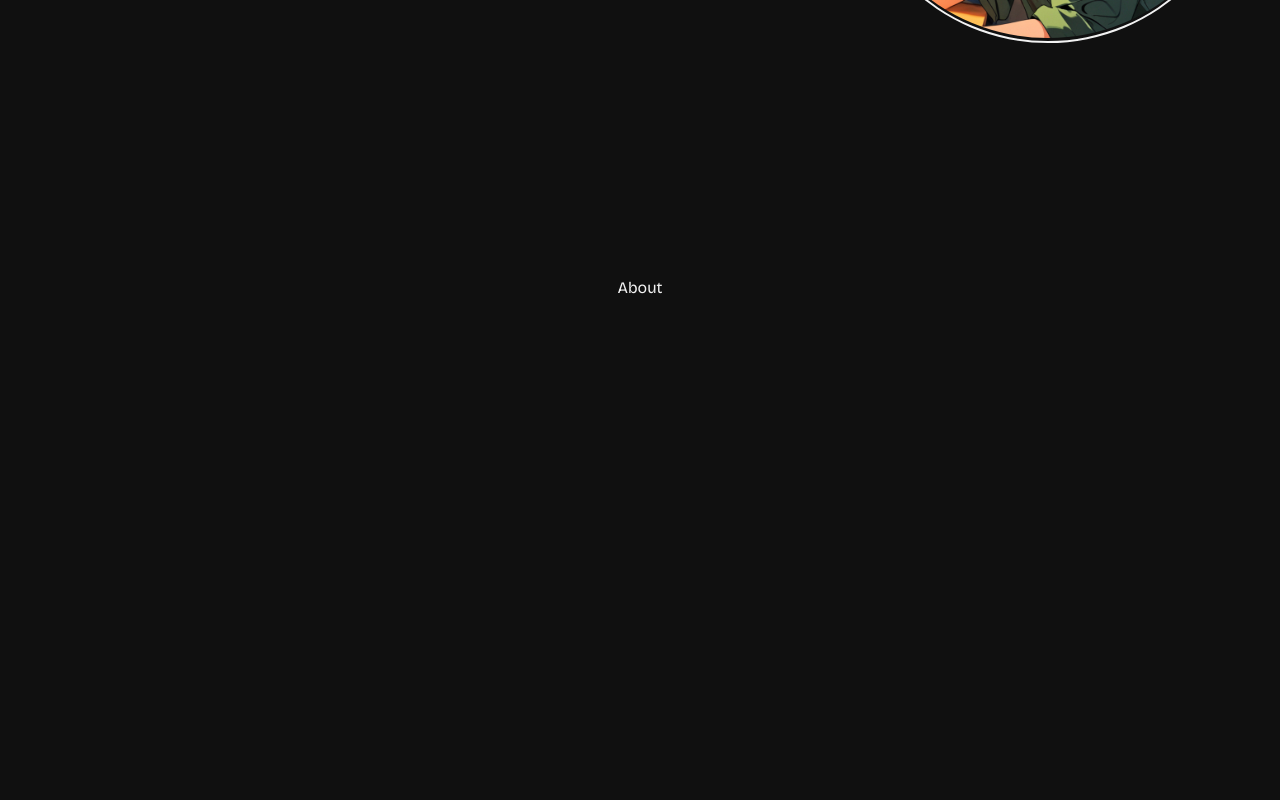
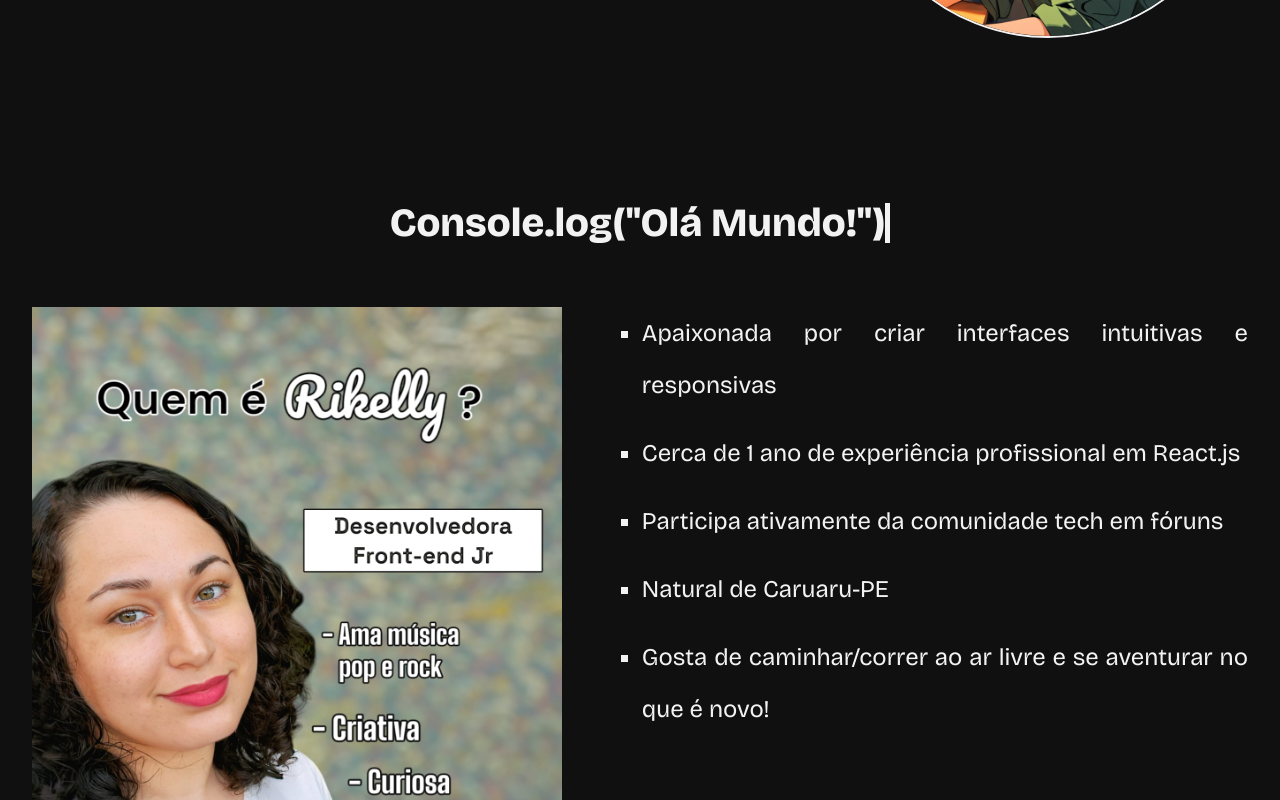
Before and after one commit to rikellyh/portfolio, a React (Vite) app: page / in a window 1280 px wide. Shown: the part 520-1320 px from the top of the page. Built offline with nearby package versions, Linux system fonts and the light colour scheme.

Commit message:
feat(About): finish about section with media queries/fix: global style

```diff
--- a/src/components/Sections/About/About.tsx
+++ b/src/components/Sections/About/About.tsx
@@ -1,3 +1,26 @@
+import ProfilePicture from "../../../assets/img/profile.jpeg";
+import "./about.css";
+
 export const About = () => {
-  return <div>About</div>;
+  return (
+    <div className="about__wrapper">
+      <div>
+        <h1>Console.log("Olá Mundo!")</h1>
+      </div>
+      <div className="about__wrapper--div">
+        <div className="about__wrapper--img">
+          <img src={ProfilePicture} alt="woman picture" />
+        </div>
+        <ul className="about__wrapper--list">
+          <li>Apaixonada por criar interfaces intuitivas e responsivas</li>
+          <li>Cerca de 1 ano de experiência profissional em React.js</li>
+          <li>Participa ativamente da comunidade tech em fóruns</li>
+          <li>Natural de Caruaru-PE</li>
+          <li>
+            Gosta de caminhar/correr ao ar livre e se aventurar no que é novo!
+          </li>
+        </ul>
+      </div>
+    </div>
+  );
 };
--- /dev/null
+++ b/src/components/Sections/About/about.css
@@ -0,0 +1,125 @@
+.about__wrapper {
+  display: flex;
+  flex-direction: column;
+  align-items: center;
+  text-align: center;
+
+  margin-top: 5rem;
+  margin-bottom: 5rem;
+  gap: 1.5rem;
+}
+
+.about__wrapper h1 {
+  font-weight: 800;
+  font-size: 1.25rem;
+  line-height: 2.5rem;
+
+  width: 100%;
+  overflow: hidden;
+  white-space: nowrap;
+
+  border-right: 5px solid;
+  animation: typing 2s steps(18), cursor 0.4s step-end infinite alternate;
+}
+
+.about__wrapper--list {
+  display: flex;
+  flex-direction: column;
+  gap: 1rem;
+
+  text-align: justify;
+  list-style: square;
+  line-height: 1.5rem;
+}
+
+.about__wrapper--div {
+  display: flex;
+  flex-direction: column;
+  align-items: center;
+  gap: 2rem;
+}
+
+@keyframes cursor {
+  50% {
+    border-color: transparent;
+  }
+}
+
+@keyframes typing {
+  from {
+    width: 0;
+  }
+}
+
+@media (min-width: 450px) {
+  .about__wrapper--img {
+    width: 25rem;
+  }
+}
+
+@media (min-width: 600px) {
+  .about__wrapper h1 {
+    font-size: 2rem;
+  }
+
+  .about__wrapper--list {
+    line-height: 1.85rem;
+    font-size: 1.25rem;
+  }
+}
+
+@media (min-width: 850px) {
+  .about__wrapper {
+    gap: 4rem;
+  }
+
+  .about__wrapper h1 {
+    font-size: 2.25rem;
+  }
+
+  .about__wrapper--div {
+    width: 100%;
+    gap: 3rem;
+
+    align-items: flex-start;
+    flex-direction: row;
+  }
+
+  .about__wrapper--img {
+    width: 33rem;
+  }
+
+  .about__wrapper--list {
+    font-size: 1.25rem;
+    line-height: 2.25rem;
+  }
+}
+
+@media (min-width: 1000px) {
+  .about__wrapper--img {
+    width: 40rem;
+  }
+
+  .about__wrapper--list {
+    font-size: 1.5rem;
+    line-height: 2.75rem;
+  }
+}
+
+@media (min-width: 1200px) {
+  .about__wrapper {
+    max-width: 78rem;
+  }
+
+  .about__wrapper h1 {
+    font-size: 2.5rem;
+  }
+
+  .about__wrapper--div {
+    gap: 5rem;
+  }
+
+  .about__wrapper--list {
+    line-height: 3.25rem;
+  }
+}
--- a/src/components/Sections/Home/home.css
+++ b/src/components/Sections/Home/home.css
@@ -10,6 +10,10 @@
 
 .home__profile--img {
   width: 15rem;
+  border: 2px solid transparent;
+}
+
+.home__profile--img img {
   border: 2px solid var(--on-background);
 }
 
@@ -151,7 +155,7 @@
   }
 
   .home__profile h1 {
-    font-size: 3.75rem;
+    font-size: 3.25rem;
     line-height: 1;
   }
 
--- a/src/index.css
+++ b/src/index.css
@@ -12,6 +12,24 @@
   -webkit-font-smoothing: antialiased;
   -moz-osx-font-smoothing: grayscale;
   -webkit-text-size-adjust: 100%;
+}
+
+::-webkit-scrollbar {
+  width: 12px;
+  height: 8px;
+  background-color: transparent;
+}
+
+::-webkit-scrollbar-thumb {
+  background-color: rgba(0, 0, 0, 0.2);
+  border-radius: 0.625rem;
+  transition: filter 2s ease-in-out;
+}
+
+::-webkit-scrollbar-thumb:hover {
+  background: #f2f2f227;
+  filter: opacity(0.5);
+  cursor: grab;
 }
 
 html,
@@ -180,13 +198,14 @@ input[type="number"] {
   -moz-appearance: textfield;
 }
 section {
-  height: 100vh;
+  /* height: 100vh; */
   scroll-snap-align: center;
 }
 main {
   max-width: 1800px;
   padding: 0 2rem;
   margin: 0 auto;
+  gap: 5rem;
 
   display: flex;
   justify-content: center;
```
Also changed, not shown: src/assets/img/profile.jpeg (added).
